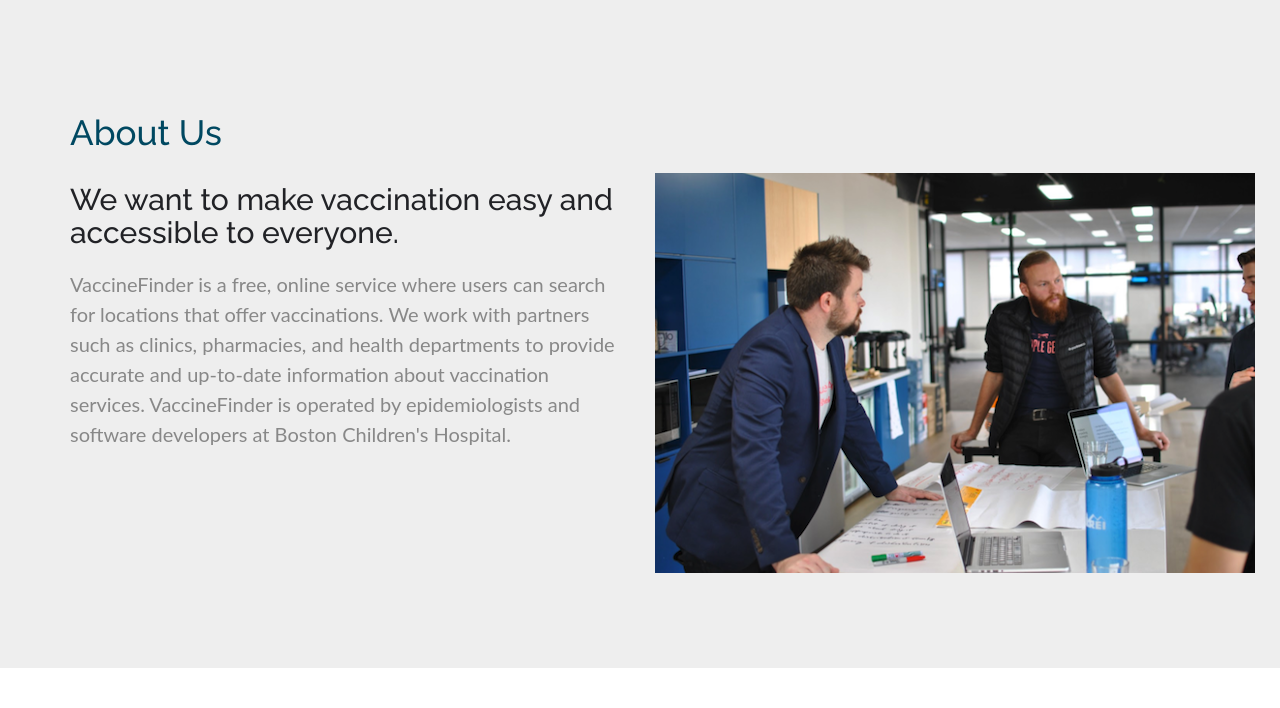
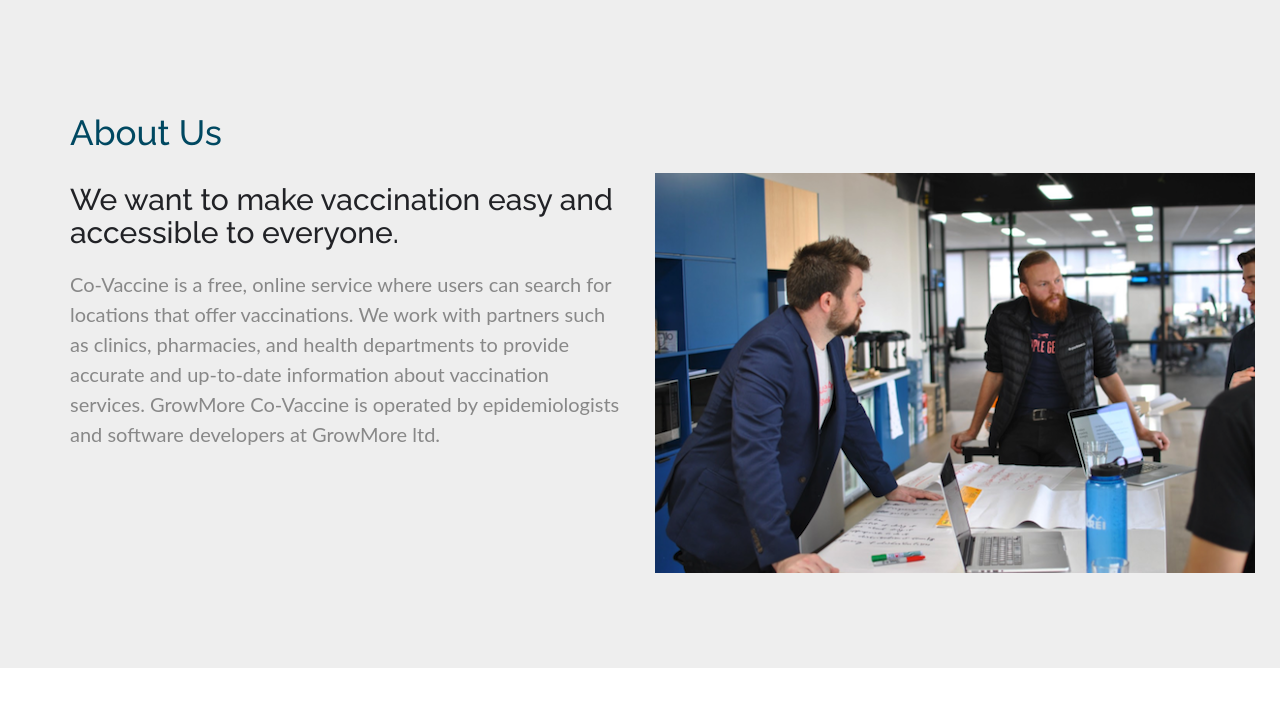
Before and after one commit to Marmik198/Co_Vaccine, a Django app: page / in a window 1280 px wide. Shown: the part 2926-3634 px from the top of the page. Run offline with Django 3.2, Linux system fonts and the light colour scheme; some libraries are stand-ins or nearby versions.

Commit message:
about section change

```diff
--- a/home/templates/home/home.html
+++ b/home/templates/home/home.html
@@ -254,7 +254,7 @@
                         <div class="row">
                             <div class="col-md-6">
                                 <h4>We want to make vaccination easy and accessible to everyone.</h4>
-                                <p>VaccineFinder is a free, online service where users can search for locations that offer vaccinations. We work with partners such as clinics, pharmacies, and health departments to provide accurate and up-to-date information about vaccination services. VaccineFinder is operated by epidemiologists and software developers at Boston Children's Hospital.</p>
+                                <p>Co-Vaccine is a free, online service where users can search for locations that offer vaccinations. We work with partners such as clinics, pharmacies, and health departments to provide accurate and up-to-date information about vaccination services. GrowMore Co-Vaccine is operated by epidemiologists and software developers at GrowMore ltd.</p>
                             </div>
                             <div class="col-md-6">
                                 <img src="{% static 'home/Images/about.png' %}" alt="">
```
